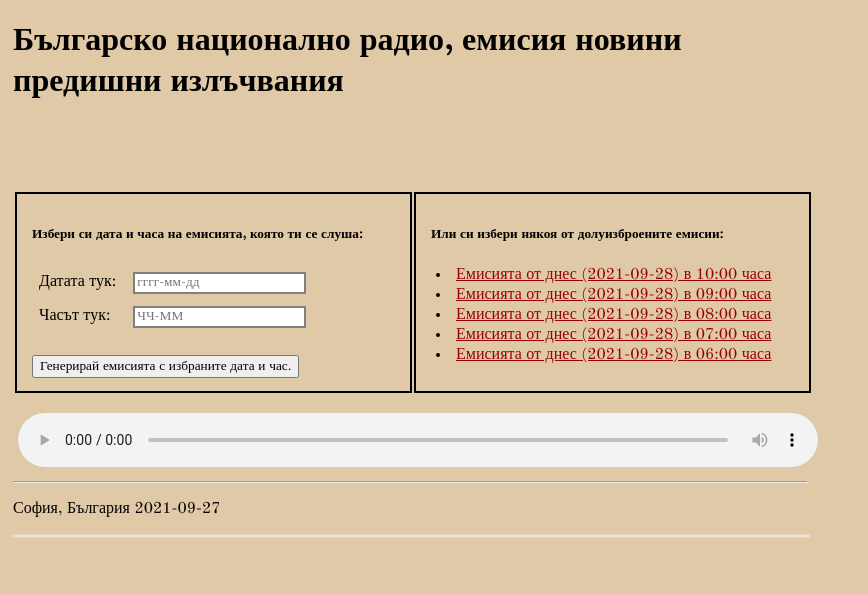
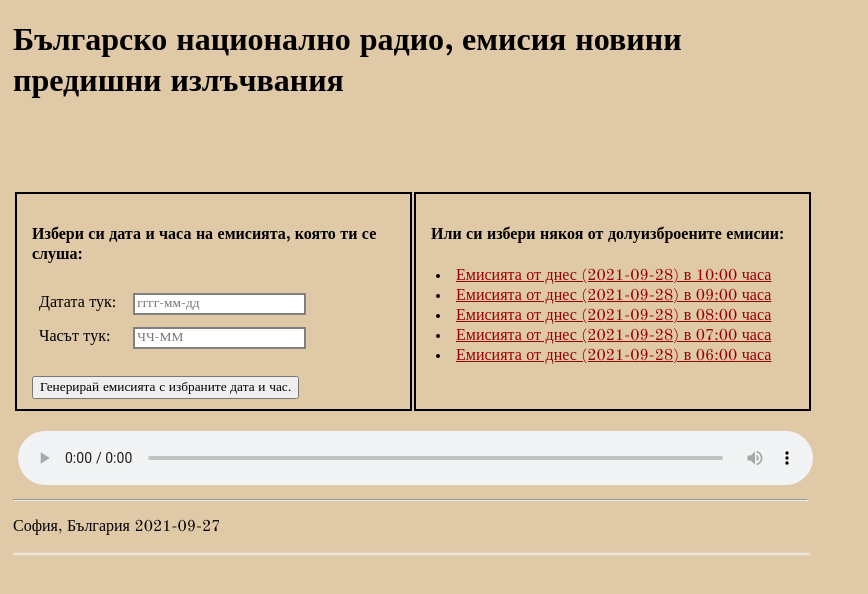
Before and after one commit to hossemarino/hossemarino.github.io, a plain HTML site: page bnr.html in a window 1280 px wide. Shown: the whole page, without its empty margins (0-868 px from the left). Drawn offline with nearby package versions, Linux system fonts and the light colour scheme.

Commit message:
added width changes

```diff
--- a/bnr.css
+++ b/bnr.css
@@ -1,7 +1,7 @@
 body{
 	background: #E0C9A6;
 	color: black;
-	width: 800px;
+	max-width: 800px;
 }
 body *{
 	margin-left: 5px;
@@ -18,7 +18,7 @@
 
 .audio-player,
 .main-table{
-	width: 800px;
+	width: 100%;
 }
 
 
--- a/bnr.html
+++ b/bnr.html
@@ -37,7 +37,7 @@
 <table class="main-table">
 <tr>
 	<td style="width: 50%; border: 2px solid black;padding: 10px">
-	<h5>Избери си дата и часа на емисията, която ти се слуша:</h5>
+	<h4>Избери си дата и часа на емисията, която ти се слуша:</h4>
 	<table>
 		<tr>
 			<td>Датата тук:</td>
@@ -53,7 +53,7 @@
 
 	</td>
 	<td rowspan="2" style="width: 50%; border: 2px solid black;padding: 10px">
-		<h5>Или си избери някоя от долуизброените емисии:</h5>
+		<h4>Или си избери някоя от долуизброените емисии:</h4>
 		<ul class="previous-couple">
 
 		</ul>
```
